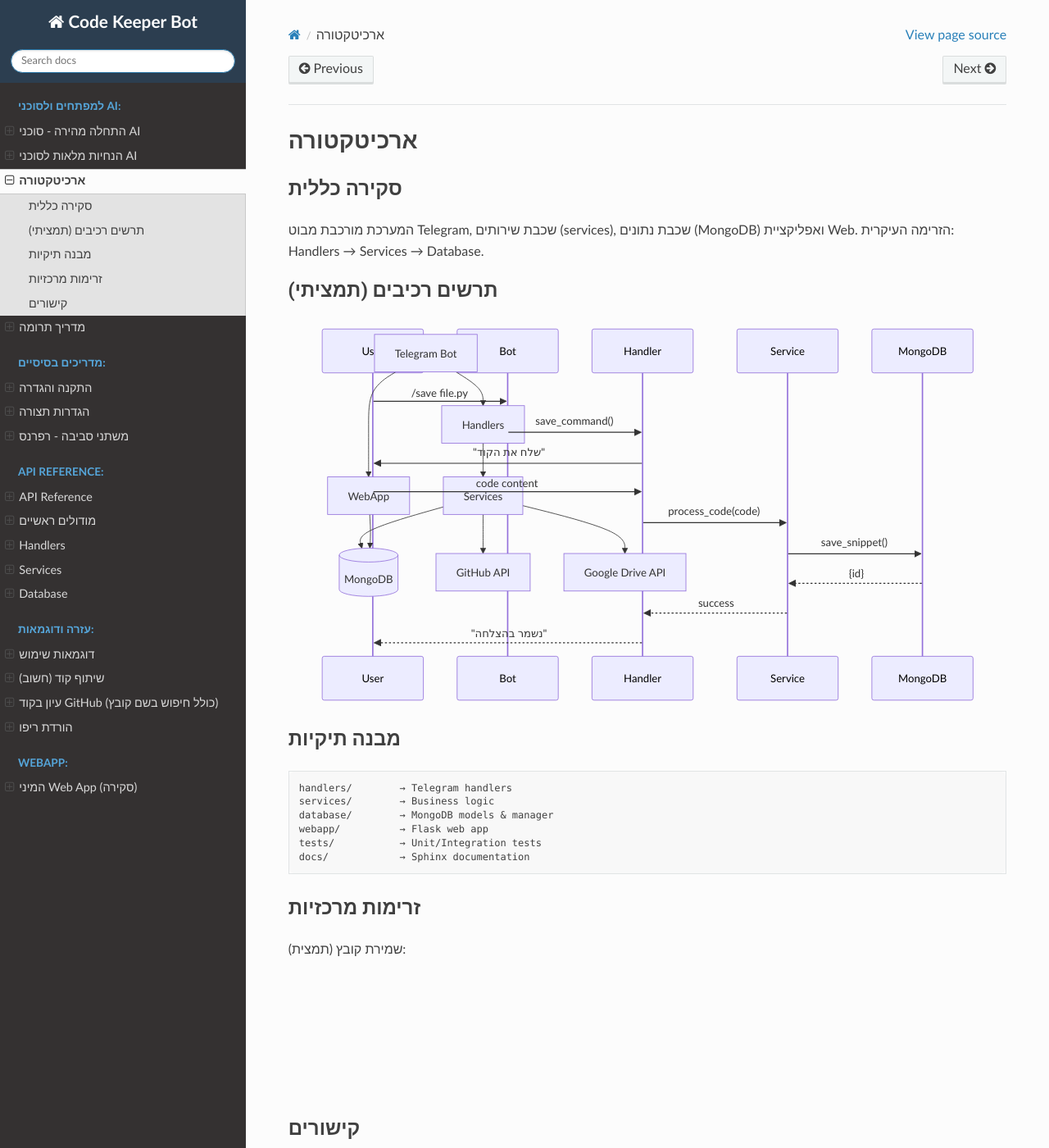
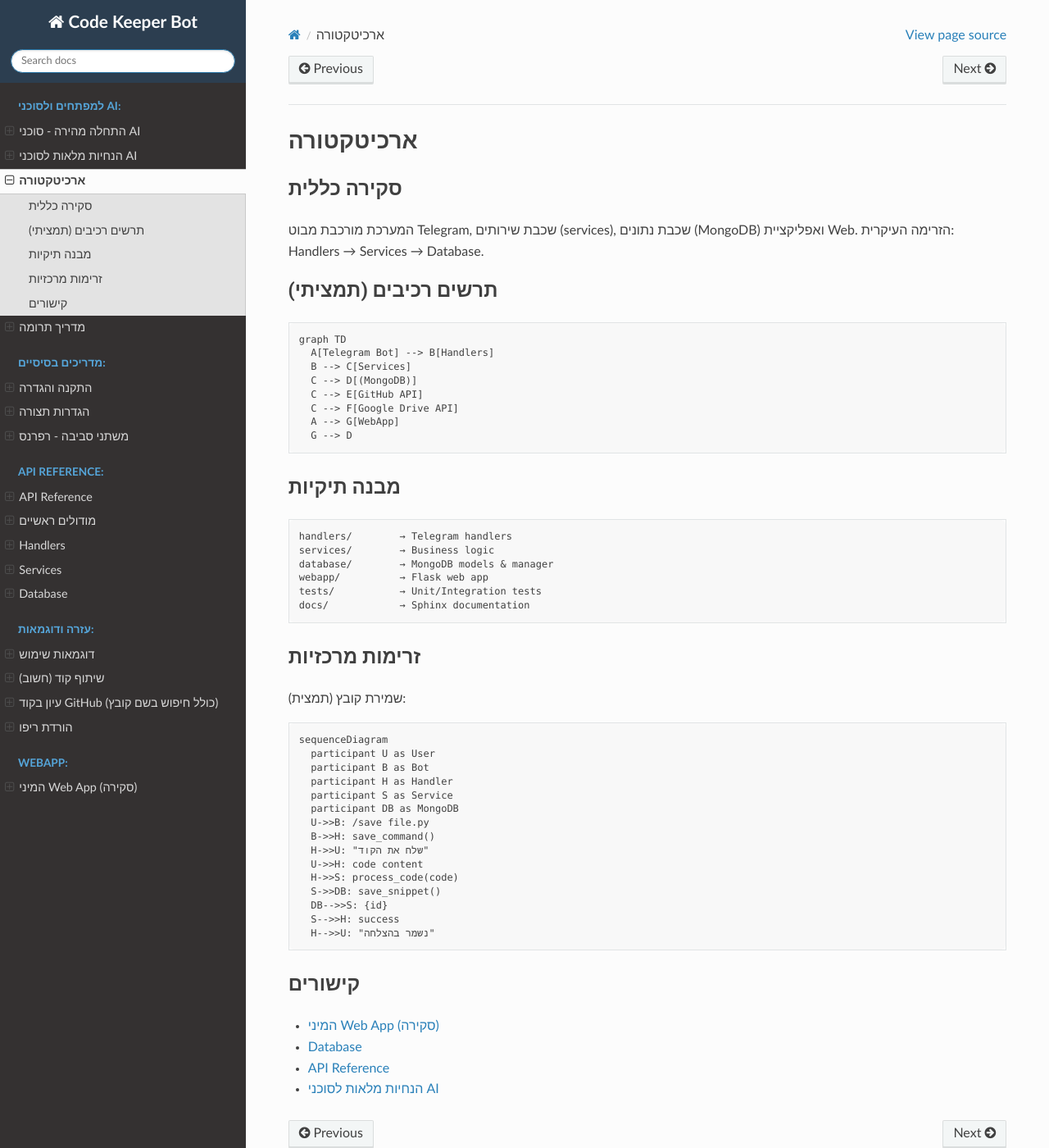
Before and after one commit to amirbiron/CodeBot, a Sphinx documentation site: the page built from docs/architecture.rst, in a window 1280 px wide and 1400 px high. Shown: the whole window at 82% size. Built offline with Sphinx 7.4.7 and the Read the Docs theme 3.1.0, drawn with Linux system fonts in a browser that asks for light colours.

Commit message:
Refactor: Use code-block for diagrams in docs
Co-authored-by: amirbiron <amirbiron@gmail.com>

```diff
--- a/docs/architecture.rst
+++ b/docs/architecture.rst
@@ -10,7 +10,7 @@
 תרשים רכיבים (תמציתי)
 ----------------------
 
-.. mermaid::
+.. code-block:: none
 
    graph TD
      A[Telegram Bot] --> B[Handlers]
@@ -38,7 +38,7 @@
 
 שמירת קובץ (תמצית):
 
-.. mermaid::
+.. code-block:: none
 
    sequenceDiagram
      participant U as User
```
